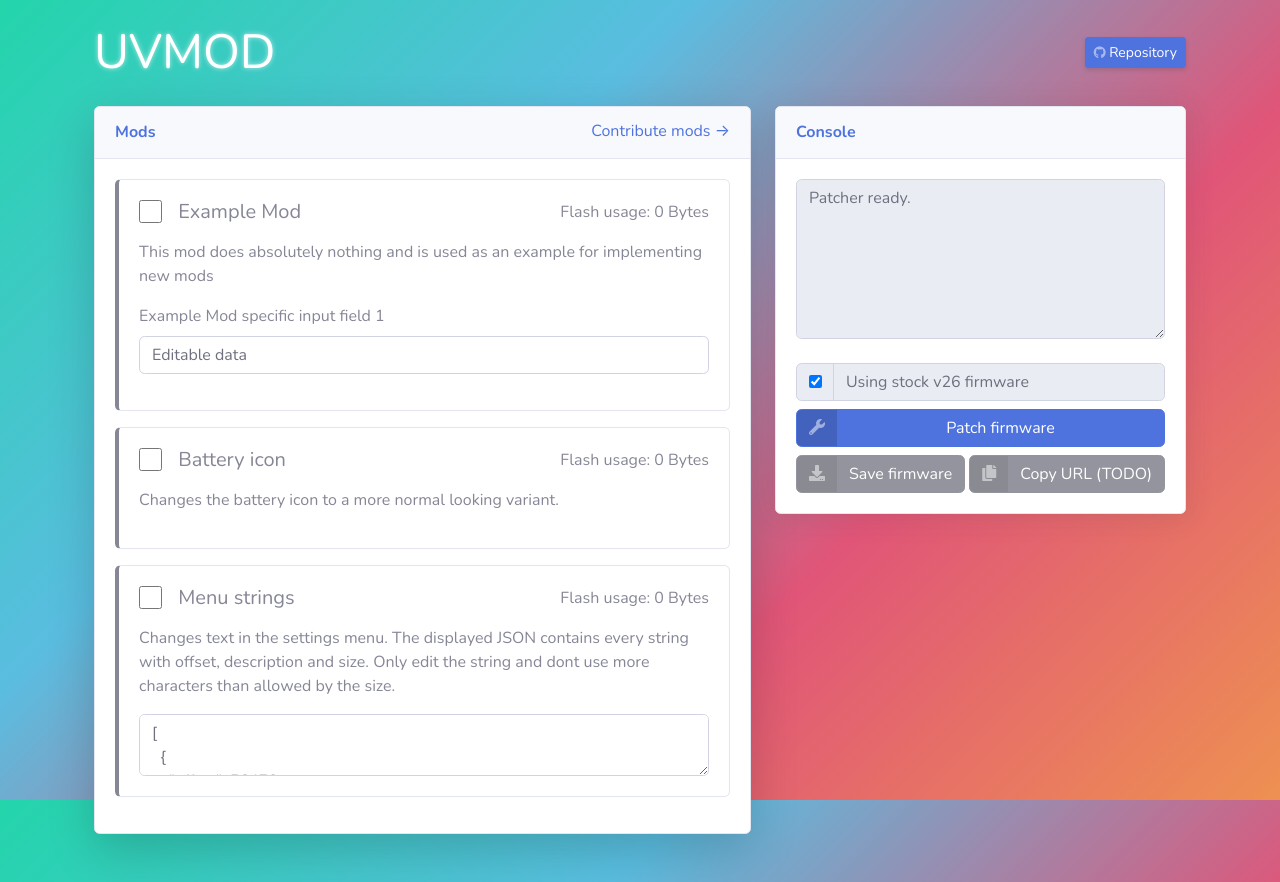
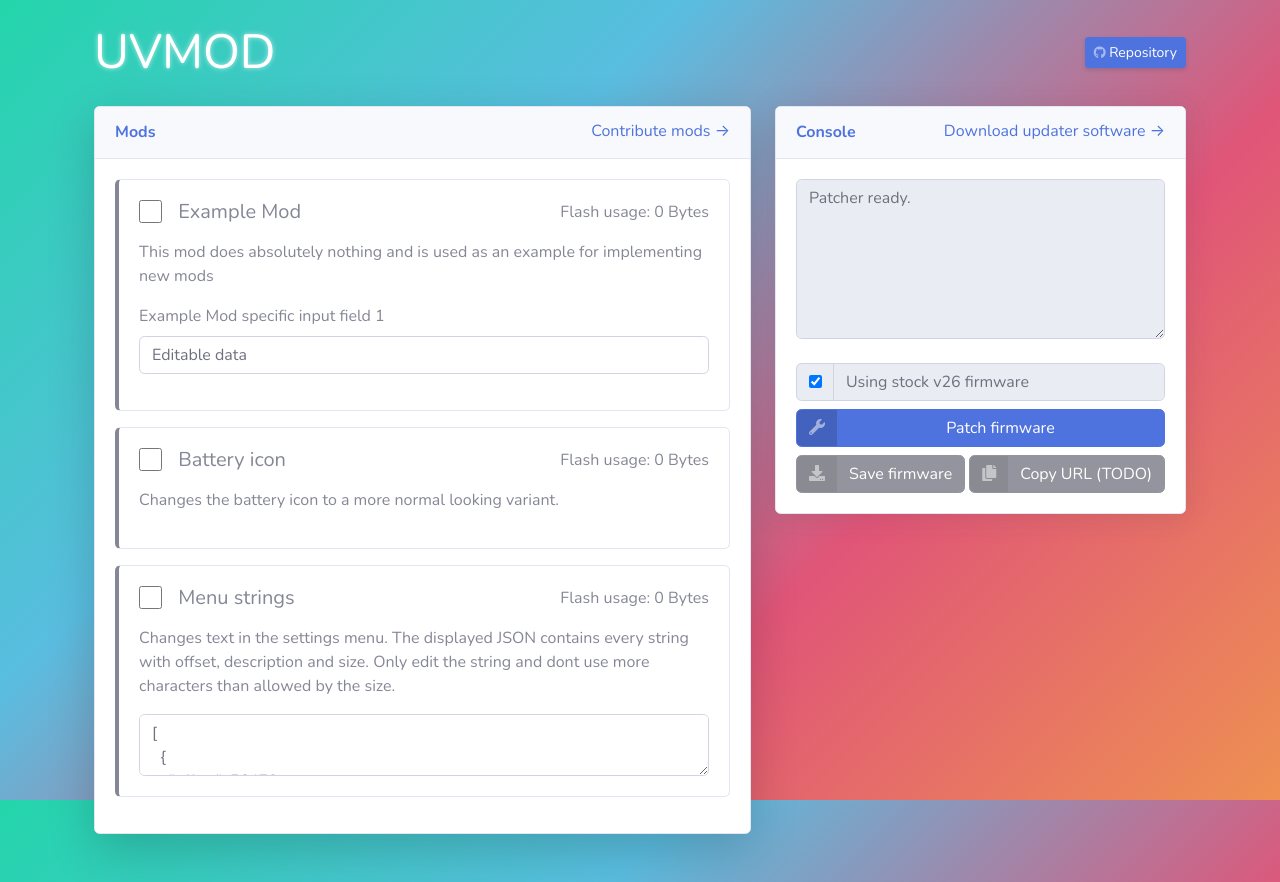
Before and after one commit to whosmatt/uvmod, a plain HTML site: page index.html in a window 1280 px wide. Drawn offline with Linux system fonts and the light colour scheme.

Commit message:
added updater software download

```diff
--- a/index.html
+++ b/index.html
@@ -78,7 +78,8 @@
 
           <!-- Page Heading -->
           <div class="d-sm-flex align-items-center justify-content-between mb-4">
-            <h1 id="logo" class="h3 mb-0 text-white" style="text-shadow: 0px 0px 5px #ffffffa6; font-size: 3em;">UVMOD</h1>
+            <h1 id="logo" class="h3 mb-0 text-white" style="text-shadow: 0px 0px 5px #ffffffa6; font-size: 3em;">UVMOD
+            </h1>
             <a href="https://github.com/whosmatt/UV-K5-patcher" target="_blank"
               class="d-none d-sm-inline-block btn btn-sm btn-primary shadow-sm"><i
                 class="fab fa-github fa-sm text-white-50"></i> Repository</a>
@@ -109,6 +110,8 @@
                   <div class="mr-auto">
                     <h6 class="m-0 font-weight-bold text-primary">Console</h6>
                   </div>
+                  <a style="line-height: 1 !important;" target="_blank" rel="nofollow"
+                    href="fw/uvk5updater.zip">Download updater software &rarr;</a>
                 </div>
                 <div class="card-body">
                   <div>
```
Also changed, not shown: 1 other file.
